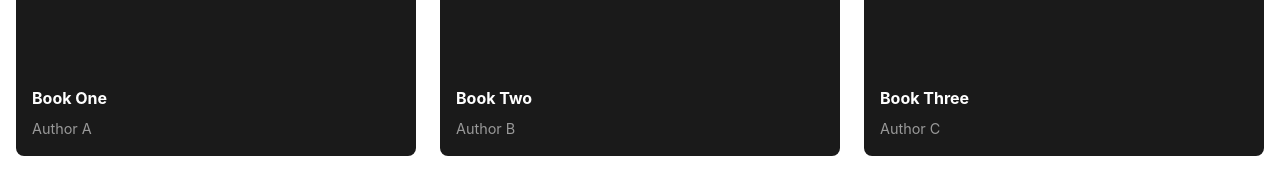
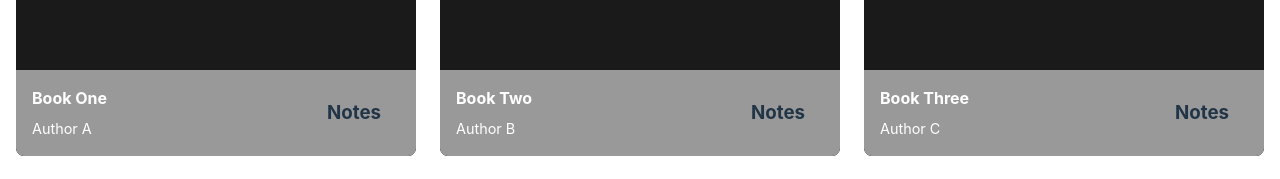
Before and after one commit to CamdenKitowski/great_reads, a React (Vite) app in the folder frontend/: page / in a window 1280 px wide. Shown: the part 618-797 px from the top of the page. Built offline with nearby package versions, Linux system fonts and the light colour scheme.

Commit message:
css for notes

```diff
--- a/frontend/src/components/BookCard.jsx
+++ b/frontend/src/components/BookCard.jsx
@@ -11,10 +11,16 @@ function BookCard({ book }) {
                     </button>
                 </div>
             </div>
+            <div className="book-details">
                 <div className="book-info">
-            <h3 className="book-title">{book.title}</h3>
-            <p className="book-author">{book.author}</p>
+                    <h3>{book.title}</h3>
+                    <p>{book.author}</p>
                 </div>
+                <div className="book-notes">
+                    <h3>Notes</h3>
+                </div>
+            </div>
+
         </div>
     );
 }
--- a/frontend/src/css/BookCard.css
+++ b/frontend/src/css/BookCard.css
@@ -48,6 +48,39 @@
   opacity: 1;
 }
 
+.book-details {
+  display: flex;
+  flex-direction: row; /* Makes book-info and book-notes side by side */
+  justify-content: space-between; /* Optional: spreads them out */
+  width: 100%; /* Ensures the container takes full width */
+  background-color: #999;
+  align-items: center;
+}
+
+.book-info {
+  padding: 1rem;
+  flex: 1;
+  display: flex;
+  flex-direction: column;
+  gap: 0.5rem;
+  color: white;
+}
+
+.book-notes {
+  flex: 0 0 auto; /* Each takes equal space; adjust as needed */
+  padding-right: 35px;
+}
+
+.book-info h3 {
+  font-size: 1rem;
+  margin: 0;
+}
+
+.book-info p {
+  color: #ffffff;
+  font-size: 0.9rem;
+}
+
 .favorite-btn {
   position: absolute;
   top: 1rem;
@@ -73,41 +106,6 @@
   color: #ff4757;
 }
 
-.rating-select {
-  background-color: rgba(0, 0, 0, 0.7);
-  color: white;
-  border: none;
-  padding: 0.5rem;
-  border-radius: 4px;
-  cursor: pointer;
-  margin-top: 0.5rem;
-}
-
-.book-info {
-  padding: 1rem;
-  flex: 1;
-  display: flex;
-  flex-direction: column;
-  gap: 0.5rem;
-  color: white;
-}
-
-.book-info h3 {
-  font-size: 1rem;
-  margin: 0;
-}
-
-.book-info p {
-  color: #999;
-  font-size: 0.9rem;
-}
-
-.user-rating {
-  color: #ffd700;
-  font-size: 0.9rem;
-  margin-top: auto;
-}
-
 @media (max-width: 768px) {
   .book-card {
     font-size: 0.9rem;
```
Lines whose indentation alone changed are shown as unchanged.
